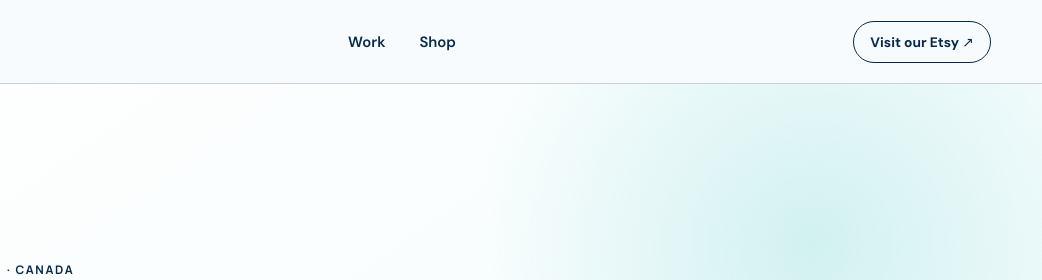
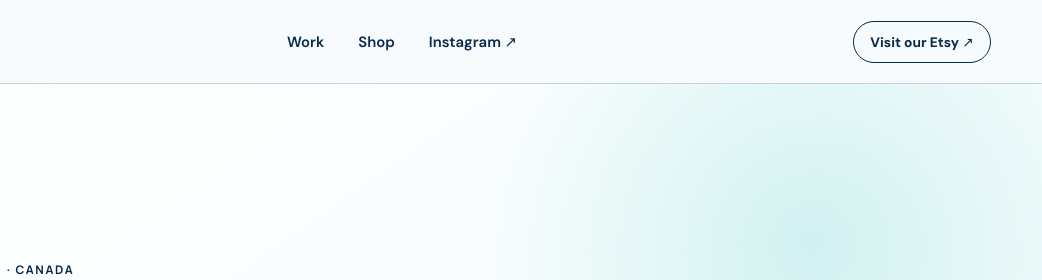
Before and after one commit to lamboant01/Mucci-Products-Inc, a plain HTML site: page index.html in a window 1280 px wide. Shown: the top 280 px of the page, 238-1280 px from the left. Drawn offline with Linux system fonts and the light colour scheme.

Commit message:
Add Mucci Products Instagram links

```diff
--- a/index.html
+++ b/index.html
@@ -19,6 +19,7 @@
       <nav aria-label="Primary navigation">
         <a href="#work">Work</a>
         <a href="#shop">Shop</a>
+        <a href="https://www.instagram.com/mucciproducts/" target="_blank" rel="noreferrer">Instagram <span aria-hidden="true">↗</span></a>
       </nav>
       <a class="header-cta" href="https://www.etsy.com/shop/MucciProducts?ref=dashboard-header" target="_blank" rel="noreferrer" data-etsy-link>Visit our Etsy <span aria-hidden="true">↗</span></a>
     </header>
@@ -113,6 +114,7 @@
       <div>
         <a href="https://github.com/lamboant01" target="_blank" rel="noreferrer">GitHub</a>
         <a href="https://www.etsy.com/shop/MucciProducts?ref=dashboard-header" target="_blank" rel="noreferrer" data-etsy-link>Etsy</a>
+        <a href="https://www.instagram.com/mucciproducts/" target="_blank" rel="noreferrer">Instagram</a>
       </div>
       <span>© <span id="year"></span> Mucci Products Inc.</span>
     </footer>
```
